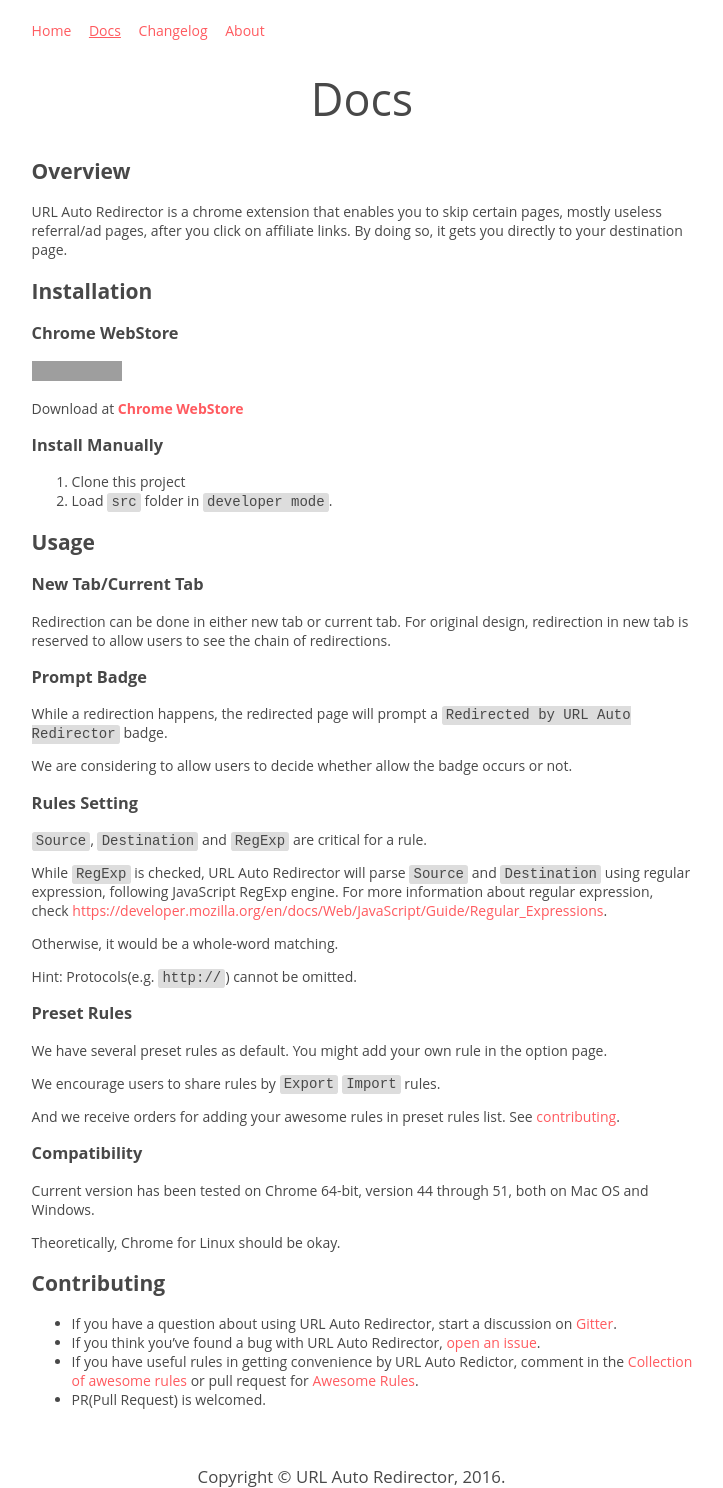
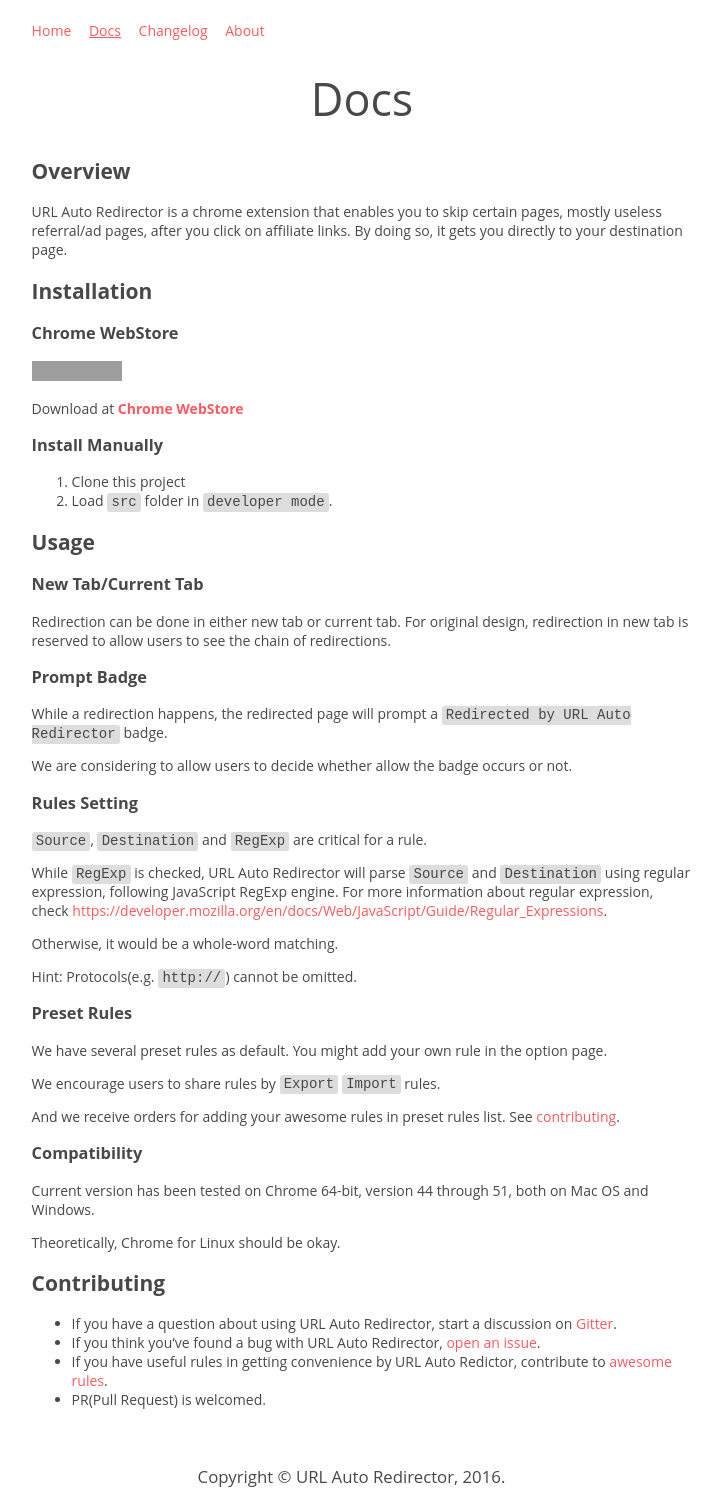
Before and after one commit to URLAutoRedirector/urlautoredirector.github.io, a Jekyll site: the page built from _docs/docs.md, in a window 1280 px wide. Shown: the whole page, without its empty margins (278-1001 px from the left). Built offline with Jekyll 4.4.1, drawn with Linux system fonts in a browser that asks for light colours; grey boxes are pictures that could not be loaded.

Commit message:
Update docs
Update docs

```diff
--- a/_docs/docs.md
+++ b/_docs/docs.md
@@ -60,5 +60,5 @@
 
 * If you have a question about using URL Auto Redirector, start a discussion on [Gitter](https://gitter.im/UrlAutoRedirector/UrlAutoRedirector).
 * If you think you've found a bug with URL Auto Redirector, [open an issue](https://github.com/crispgm/UrlAutoRedirector/issues/new).
-* If you have useful rules in getting convenience by URL Auto Redictor, comment in the [Collection of awesome rules](https://github.com/UrlAutoRedirector/UrlAutoRedirector/issues/17) or pull request for [Awesome Rules](https://github.com/UrlAutoRedirector/awesome-rules).
+* If you have useful rules in getting convenience by URL Auto Redictor, contribute to [awesome rules](https://github.com/UrlAutoRedirector/awesome-rules).
 * PR(Pull Request) is welcomed.
```
